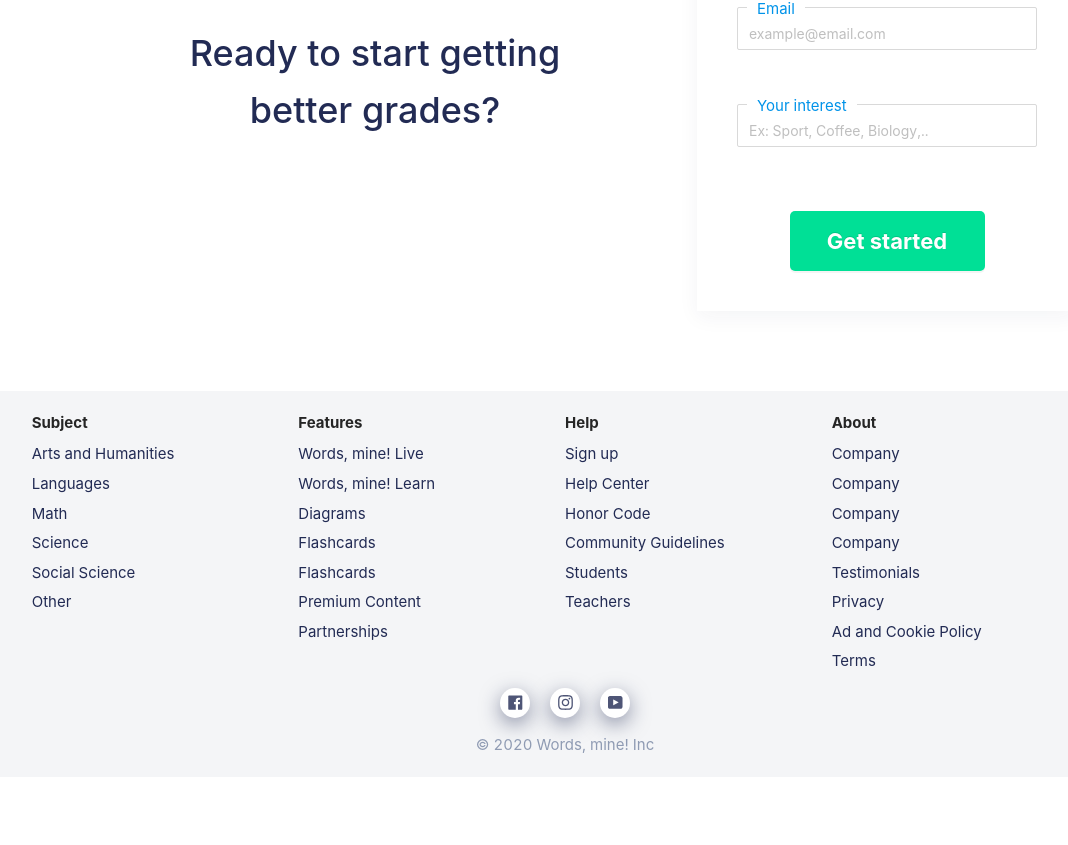
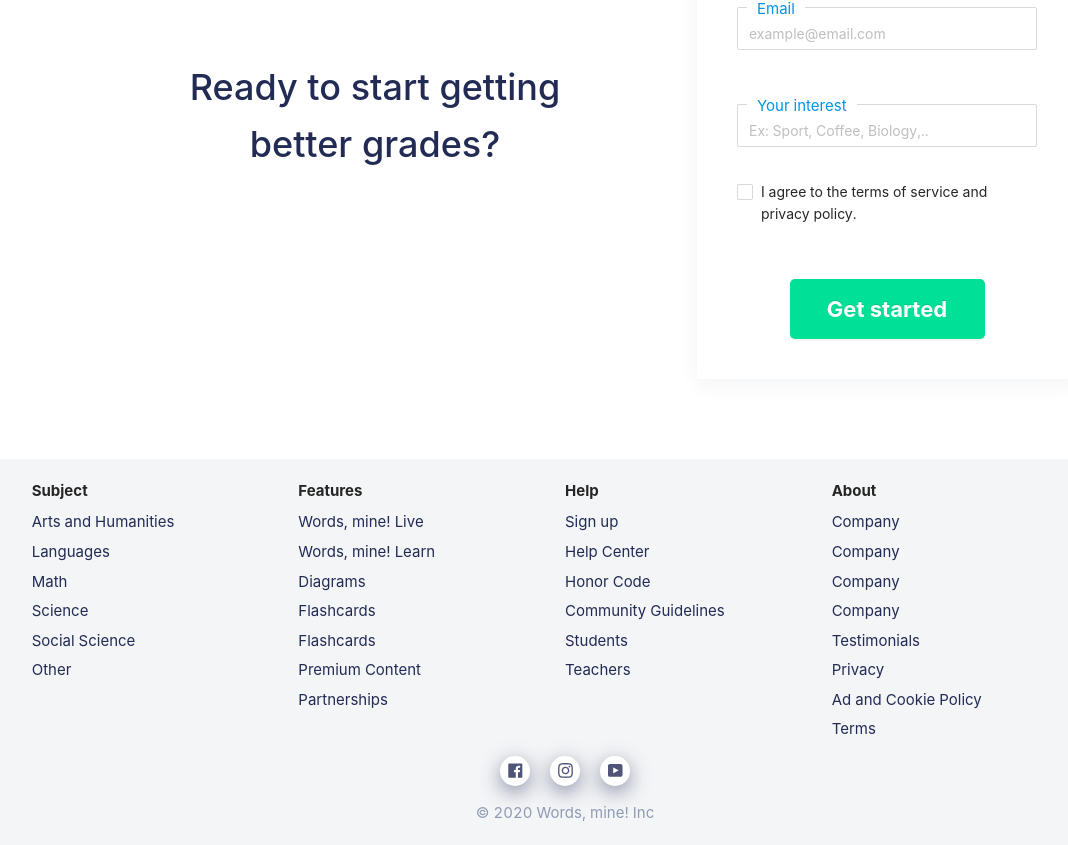
Before and after one commit to KieIO/wordsmine-landing-page, a React (Create React App) app: page / in a window 1280 px wide. Shown: the part 3689-4534 px from the top of the page, without its empty margins (75-1143 px from the left). Before the commit the page ends 4466 px from the top, so only its background shows below. Built offline with nearby package versions, Linux system fonts and the light colour scheme.

Commit message:
add checkbox

```diff
--- a/src/components/ButtonLarge/_buttonLarge.scss
+++ b/src/components/ButtonLarge/_buttonLarge.scss
@@ -11,7 +11,11 @@
     border: none;
 
     &:hover {
-        background-color: $color-warning;
+        background-color: $color-warning !important;
         color: $color-black;
     }
+    &:visited, &:focus {
+        background-color: $color-success;
+
+    }
 }
--- a/src/components/Form/Form.jsx
+++ b/src/components/Form/Form.jsx
@@ -1,16 +1,17 @@
 
-import React from 'react'
-import { Form, Input, message } from 'antd';
+import React, {useState} from 'react'
+import { Form, Input, message, Checkbox } from 'antd';
 import ButtonLarge from '../ButtonLarge/ButtonLarge';
 
 
 const FormSignUp = () => {
     const [form] = Form.useForm();
-    // const [checkAgreePolicy, setcheckAgreePolicy] = useState(false);
+    const [checkAgreePolicy, setcheckAgreePolicy] = useState(false);
 
-    // const onCheckboxChange = e => {
-    //     setcheckAgreePolicy(e.target.checked);
-    // };
+    const onCheckboxChange = e => {
+        e.preventDefault()
+        setcheckAgreePolicy(e.target.checked);
+    };
     // const onChangeBox = (e) => {
     //     console.log(`checked = ${e.target.checked}`);
     // }
@@ -38,6 +39,7 @@ const FormSignUp = () => {
     const onCheck = async () => {
         try {
             const values = await form.validateFields();
+            if (checkAgreePolicy)  {
                 try {
                         const result = await submit(values)
                         console.debug("result: ", result)
@@ -47,6 +49,10 @@ const FormSignUp = () => {
                         console.debug("result: ", err)
                         message.error("Something went wrong, please try later")
                     }
+            } else {
+                message.warning("Please check agree policy to submit form")
+            }
+
         } catch (err) {
             console.debug("result: ", err)
         }
@@ -100,11 +106,10 @@ const FormSignUp = () => {
                 </Form.Item>
 
 
-                {/* <Form.Item
-                name="isCheckBox"
+                <Form.Item
                 >
                     <Checkbox checked={checkAgreePolicy} onChange={onCheckboxChange}> I agree to the terms of service and privacy policy.</Checkbox>
-                </Form.Item> */}
+                </Form.Item>
 
                 <Form.Item className="form__btn-start">
                     {/* <ButtonCustom type="primary" onClick={onCheck}>
```
Lines whose indentation alone changed are shown as unchanged.
